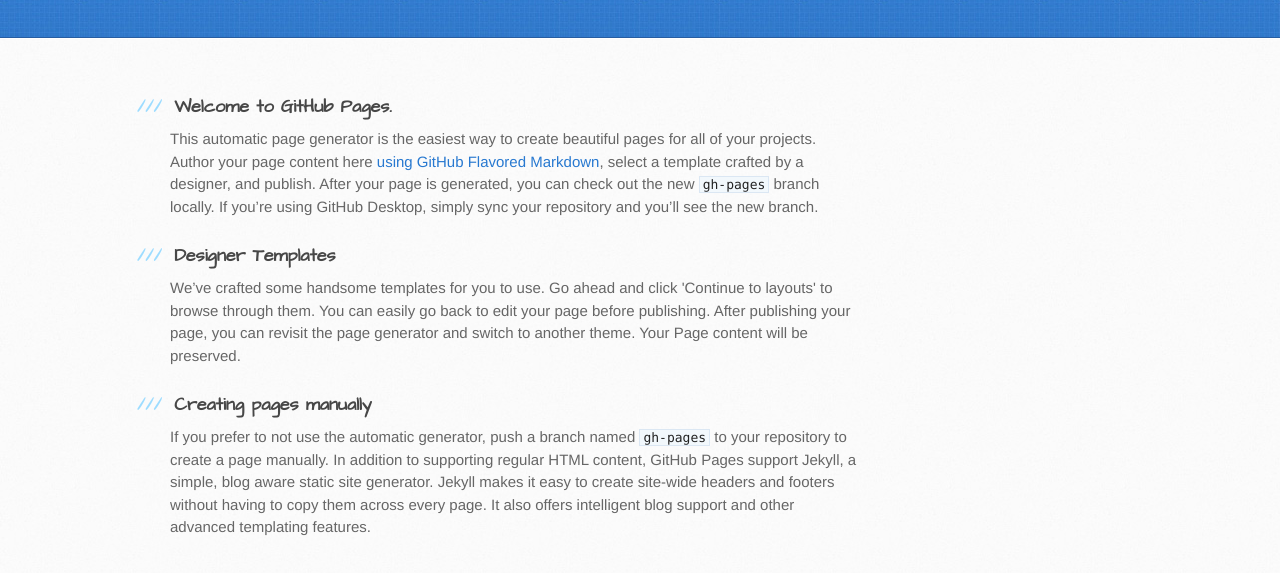
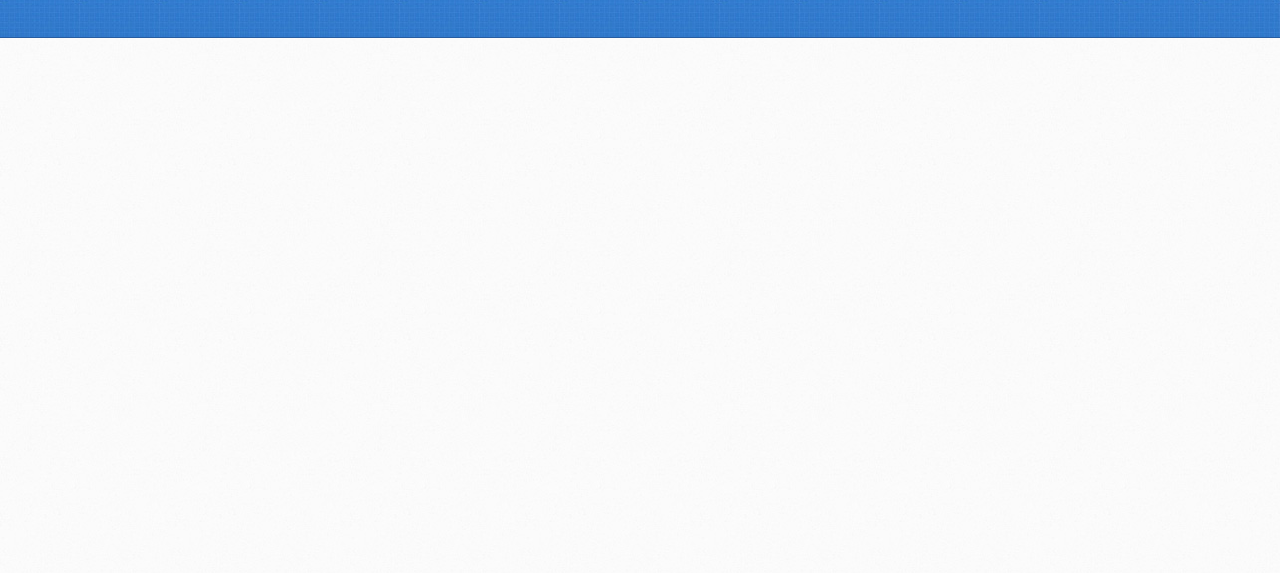
Before and after one commit to j1111011/ziyou.github.io, a plain HTML site: page index.html in a window 1280 px wide. Shown: the part 163-736 px from the top of the page. Drawn offline with Linux system fonts and the light colour scheme.

Commit message:
Updated index.html

```diff
--- a/index.html
+++ b/index.html
@@ -25,23 +25,5 @@
       </div>
     </header>
 
-    <div id="content-wrapper">
-      <div class="inner clearfix">
-        <section id="main-content">
-          <h3>
-<a id="welcome-to-github-pages" class="anchor" href="#welcome-to-github-pages" aria-hidden="true"><span aria-hidden="true" class="octicon octicon-link"></span></a>Welcome to GitHub Pages.</h3>
-
-<p>This automatic page generator is the easiest way to create beautiful pages for all of your projects. Author your page content here <a href="https://guides.github.com/features/mastering-markdown/">using GitHub Flavored Markdown</a>, select a template crafted by a designer, and publish. After your page is generated, you can check out the new <code>gh-pages</code> branch locally. If you’re using GitHub Desktop, simply sync your repository and you’ll see the new branch.</p>
-
-<h3>
-<a id="designer-templates" class="anchor" href="#designer-templates" aria-hidden="true"><span aria-hidden="true" class="octicon octicon-link"></span></a>Designer Templates</h3>
-
-<p>We’ve crafted some handsome templates for you to use. Go ahead and click 'Continue to layouts' to browse through them. You can easily go back to edit your page before publishing. After publishing your page, you can revisit the page generator and switch to another theme. Your Page content will be preserved.</p>
-
-<h3>
-<a id="creating-pages-manually" class="anchor" href="#creating-pages-manually" aria-hidden="true"><span aria-hidden="true" class="octicon octicon-link"></span></a>Creating pages manually</h3>
-
-<p>If you prefer to not use the automatic generator, push a branch named <code>gh-pages</code> to your repository to create a page manually. In addition to supporting regular HTML content, GitHub Pages support Jekyll, a simple, blog aware static site generator. Jekyll makes it easy to create site-wide headers and footers without having to copy them across every page. It also offers intelligent blog support and other advanced templating features.</p>
-
   </body>
 </html>
```
